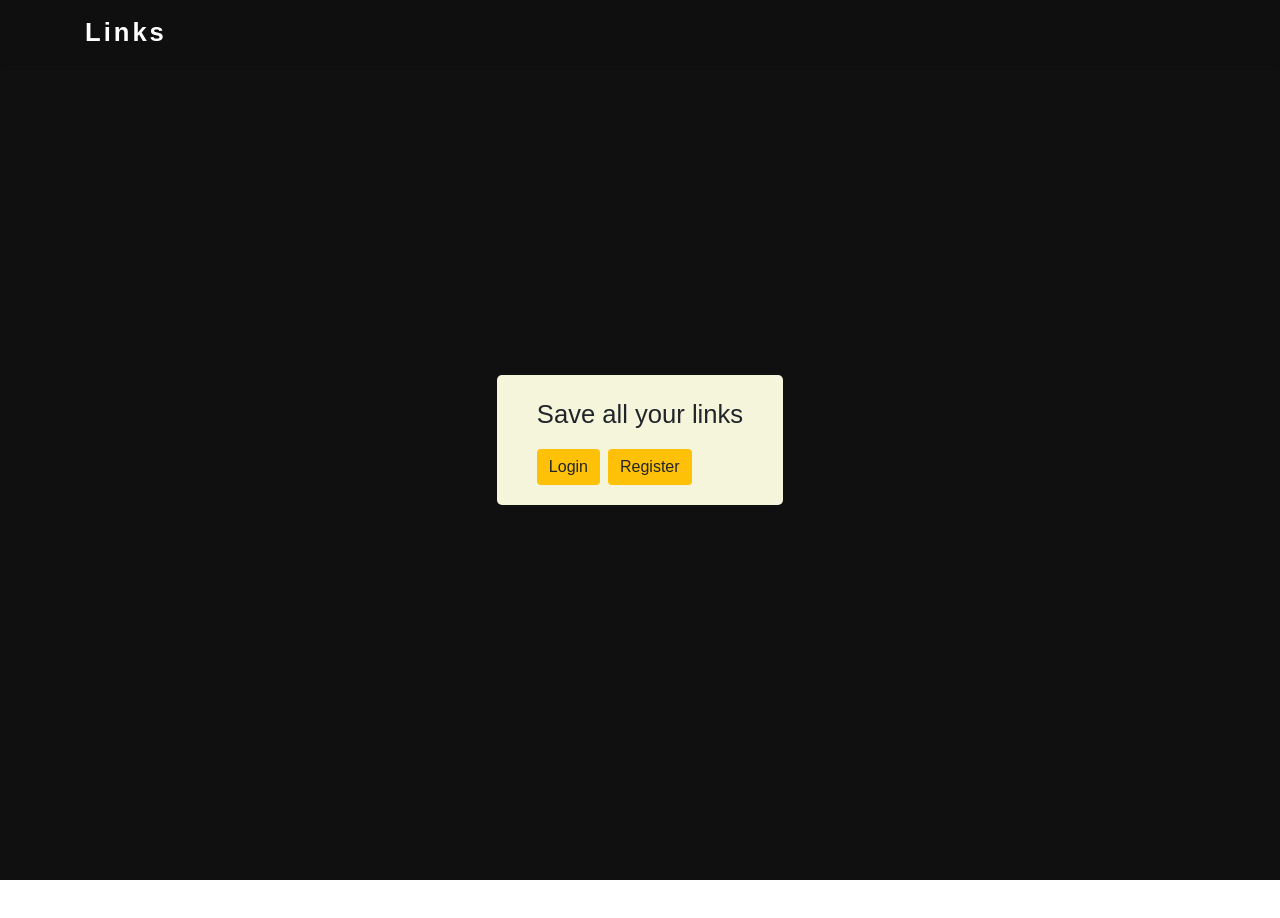
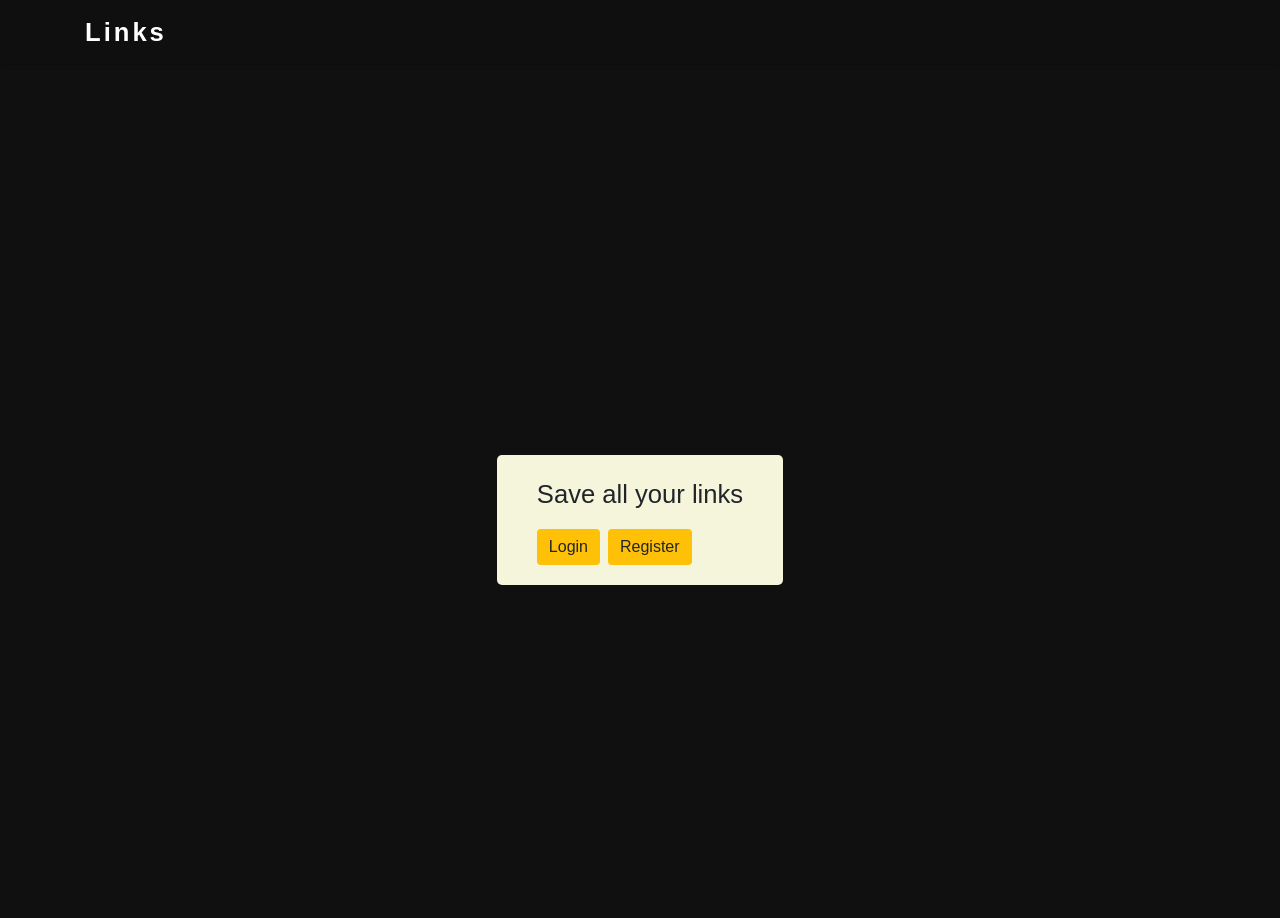
Before and after one commit to jaybarnes33/link-preview, a Next.js app: page / in a window 1280 px wide. Shown: the top 918 px of the page. Before the commit the page ends 880 px from the top, so only its background shows below. Built offline with nearby package versions, Linux system fonts and the light colour scheme; no server answers.

Commit message:
Change top padding

```diff
--- a/src/styles/globals.css
+++ b/src/styles/globals.css
@@ -11,7 +11,7 @@ h6 {
 } */
 .app {
   min-height: 100vh;
-  padding: 5vh 0;
+  padding: 15vh 0;
   background-color: #101010;
 }
 
```
